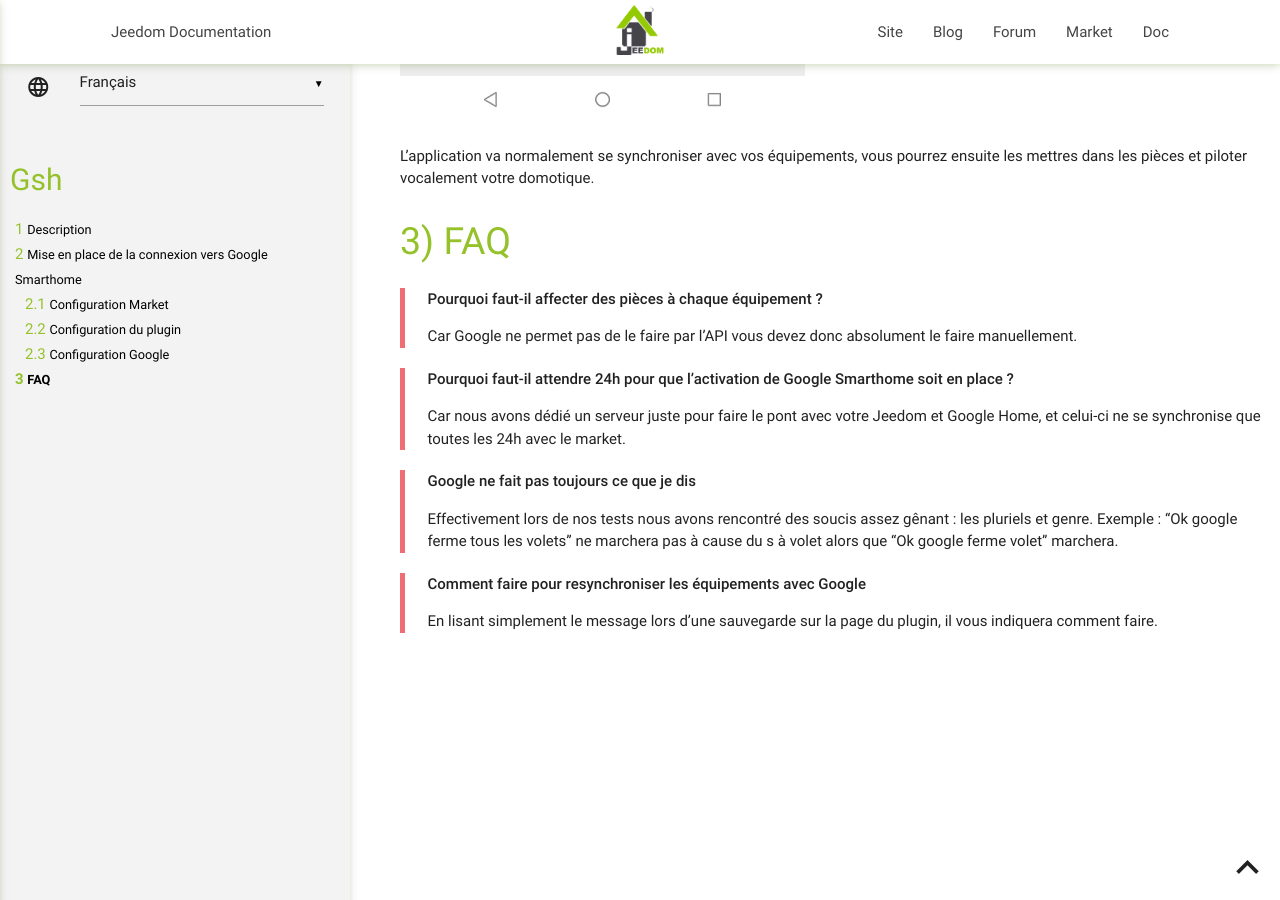
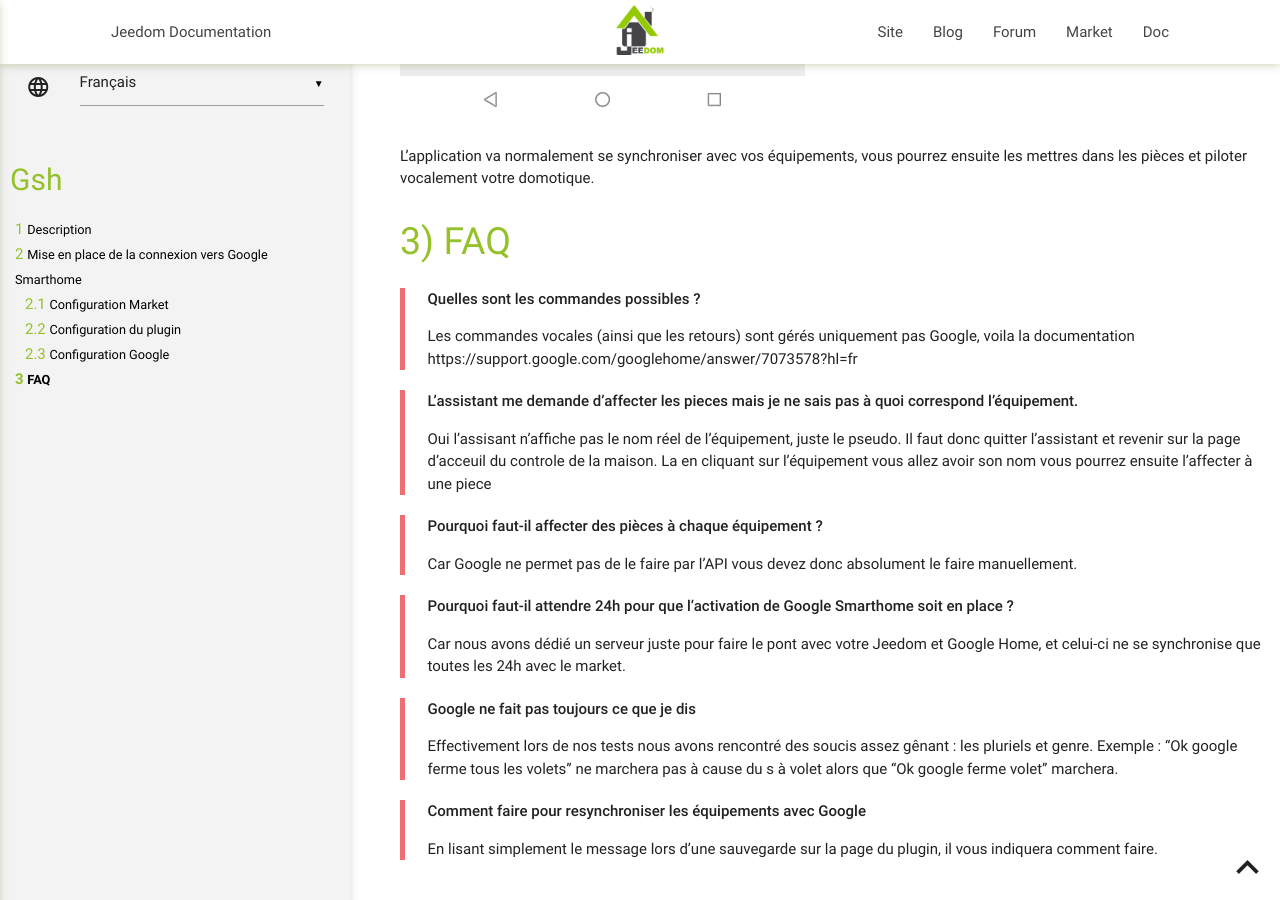
Before and after one commit to Caelion/plugin-gsh, a Jekyll site: the page built from docs/fr_FR/index.md, in a window 1280 px wide and 900 px high, scrolled down 4846 px. Built offline with Jekyll 4.4.1, drawn with Linux system fonts in a browser that asks for light colours; our own code applies the rules of GitHub Pages for plain Markdown files.

Commit message:
update doc

```diff
--- a/docs/fr_FR/index.md
+++ b/docs/fr_FR/index.md
@@ -70,6 +70,14 @@
 
 # FAQ
 
+>**Quelles sont les commandes possibles ?**
+>
+>Les commandes vocales (ainsi que les retours) sont gérés uniquement pas Google, voila la documentation https://support.google.com/googlehome/answer/7073578?hl=fr
+
+>**L'assistant me demande d'affecter les pieces mais je ne sais pas à quoi correspond l'équipement.**
+>
+>Oui l'assisant n'affiche pas le nom réel de l'équipement, juste le pseudo. Il faut donc quitter l'assistant et revenir sur la page d'acceuil du controle de la maison. La en cliquant sur l'équipement vous allez avoir son nom vous pourrez ensuite l'affecter à une piece
+
 >**Pourquoi faut-il affecter des pièces à chaque équipement ?**
 >
 >Car Google ne permet pas de le faire par l'API vous devez donc absolument le faire manuellement.
```
